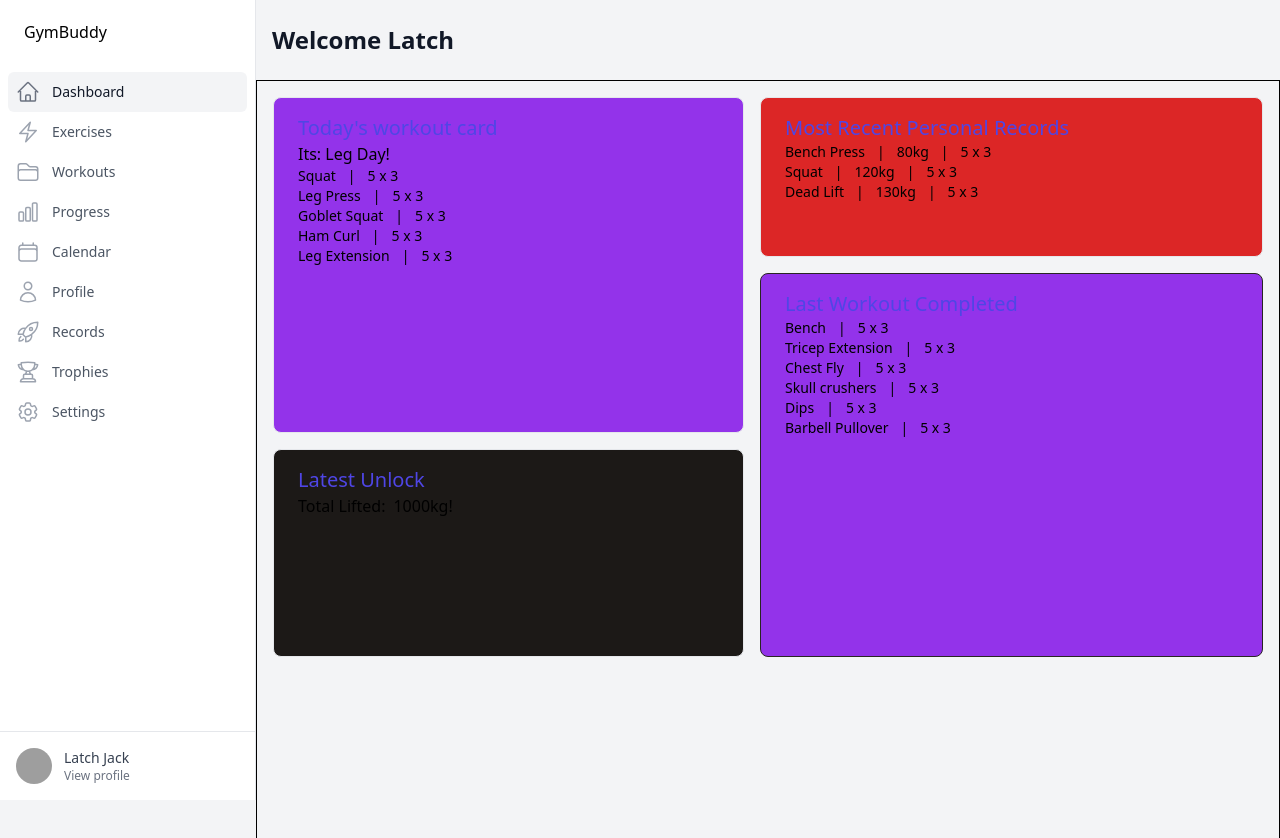
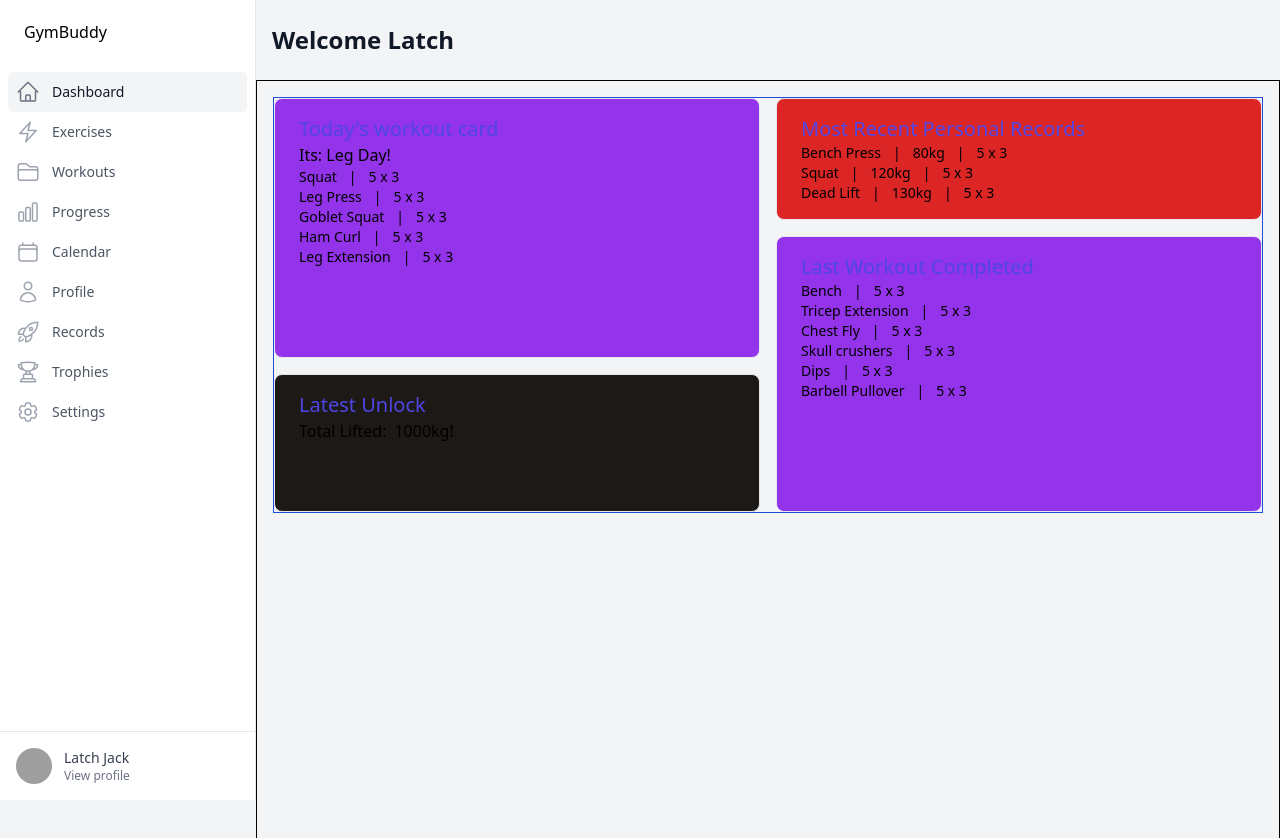
Before and after one commit to latchjack/gymbuddy, a React (Vite) app: page / in a window 1280 px wide. Shown: the top 838 px of the page. Built offline with nearby package versions, Linux system fonts and the light colour scheme; grey boxes are pictures that could not be loaded.

Commit message:
Working on Dashboard cards layout

```diff
--- a/src/pages/dashboard-page.jsx
+++ b/src/pages/dashboard-page.jsx
@@ -6,13 +6,22 @@ import WorkoutTodayCard from '../ui/dashboard-workout/todays-workout-card';
 import Layout from '../ui/layout/layout';
 
 function DashboardPage() {
+    const borderStyles = 'border bg-stone-900 rounded-lg p-4 px-6 relative';
+    const mobileLayout = 'gap-2 grid-cols-2 grid-rows-4';
+    const tabletLayout = 'gap-3 grid-cols-2 grid-rows-4';
+    const desktopLayout = 'xl:gap-4 xl:grid-cols-4 xl:grid-rows-3';
     return (
         <Layout>
-            <div className="grid grid-cols-1 grid-rows-8 md:grid-cols-4 md:grid-rows-3 gap-4">
-                <WorkoutTodayCard />
-                <TrophyCard />
-                <PersonalRecordCard />
-                <LastWorkoutCard />
+            <div
+                className={
+                    'grid border border-blue-700 gap-2 grid-cols-2 grid-rows-4 xl:gap-4 xl:grid-cols-4 xl:grid-rows-3'
+                }
+                // className="grid grid-cols-1 grid-rows-8 md:grid-cols-4 md:grid-rows-3 gap-4"
+            >
+                <WorkoutTodayCard borderStyles={borderStyles} />
+                <TrophyCard borderStyles={borderStyles} />
+                <PersonalRecordCard borderStyles={borderStyles} />
+                <LastWorkoutCard borderStyles={borderStyles} />
             </div>
         </Layout>
     );
--- a/src/ui/dashboard-last-workout/last-workout-card.jsx
+++ b/src/ui/dashboard-last-workout/last-workout-card.jsx
@@ -7,7 +7,10 @@ import React from 'react';
 const LastWorkoutCard = () => {
     // line-clamp-3
     return (
-        <div className="bg-purple-600 border border-stone-800 rounded-lg min-w-xl max-w-3xl relative p-4 px-6 xl:row-start-2 xl:row-end-7 col-start-3 col-end-7">
+        <div
+            className="bg-purple-600 border rounded-lg relative p-4 px-6 col-start-1 col-end-3 xl:row-start-2 xl:row-end-5 xl:col-start-3 xl:col-end-5"
+            // className="bg-purple-600 border border-stone-800 rounded-lg min-w-xl max-w-3xl relative p-4 px-6 xl:row-start-2 xl:row-end-7 col-start-3 col-end-7"
+        >
             <div>
                 <p className="text-xl text-indigo-600">
                     Last Workout Completed
--- a/src/ui/dashboard-record/personal-record-card.jsx
+++ b/src/ui/dashboard-record/personal-record-card.jsx
@@ -2,11 +2,13 @@ import React from 'react';
 // import { RocketLaunchIcon } from '@heroicons/react/20/solid';
 
 const PersonalRecordCard = () => {
-    // const mobileStyles= ''
-    // const desktopStyles= ''
     // min-w-xl max-w-3xl
     return (
-        <div className="border bg-red-600 rounded-lg relative p-4 px-6 row-start-1 row-end-2 col-start-3 col-end-7">
+        <div
+            className={
+                'border bg-red-600 rounded-lg relative p-4 px-6 col-start-1 col-end-3 xl:row-start-1 xl:row-end-2 xl:col-start-3 xl:col-end-5'
+            }
+        >
             <p className="text-xl text-indigo-600">
                 Most Recent Personal Records
             </p>
--- a/src/ui/dashboard-trophy/trophy-card.jsx
+++ b/src/ui/dashboard-trophy/trophy-card.jsx
@@ -4,7 +4,12 @@ import React from 'react';
 
 const TrophyCard = () => {
     return (
-        <div className="border bg-stone-900 rounded-lg min-w-xl max-w-3xl h-52 relative p-4 px-6 row-start-3 row-end-7 col-start-1 col-end-3">
+        <div
+            className={
+                'border bg-stone-900 rounded-lg p-4 px-6 relative col-start-1 col-end-3 xl:row-start-3 xl:row-end-5 xl:col-start-1 xl:col-end-3'
+            }
+            // className="border bg-stone-900 rounded-lg min-w-xl max-w-3xl relative p-4 px-6 row-start-3 row-end-4 col-start-1 col-end-3"
+        >
             <p className="text-xl text-indigo-600">Latest Unlock</p>
             <div className="flex gap-2">
                 <p>Total Lifted:</p>
--- a/src/ui/dashboard-workout/todays-workout-card.jsx
+++ b/src/ui/dashboard-workout/todays-workout-card.jsx
@@ -4,7 +4,10 @@ import React from 'react';
 // TODO: make the height double of pr and unlock cards
 const WorkoutTodayCard = () => {
     return (
-        <div className="border bg-purple-600 rounded-lg min-w-xl max-w-3xl relative p-4 px-6 xl:row-start-1 xl:row-end-3 xl:col-start-1 xl:col-end-3">
+        <div
+            className="border bg-purple-600 rounded-lg relative p-4 px-6 col-start-1 col-end-3 xl:row-start-1 xl:row-end-3 xl:col-start-1 xl:col-end-3"
+            // className="border bg-purple-600 rounded-lg min-w-xl max-w-3xl relative p-4 px-6 xl:row-start-1 xl:row-end-3 xl:col-start-1 xl:col-end-3"
+        >
             <p className="text-xl text-indigo-600">Today&apos;s workout card</p>
             <div>
                 <p>Its: Leg Day!</p>
```
